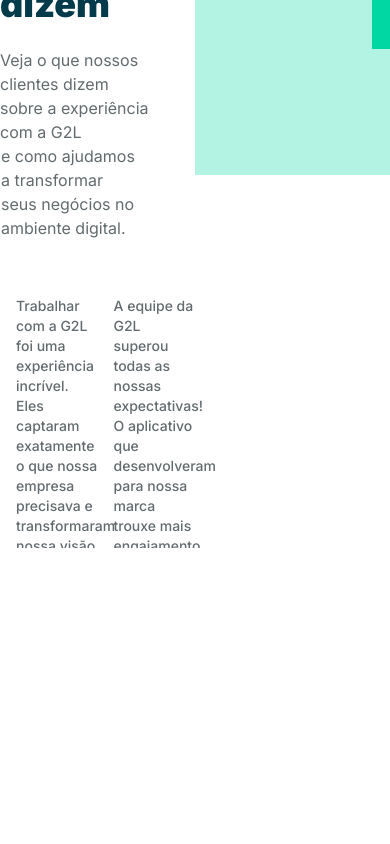
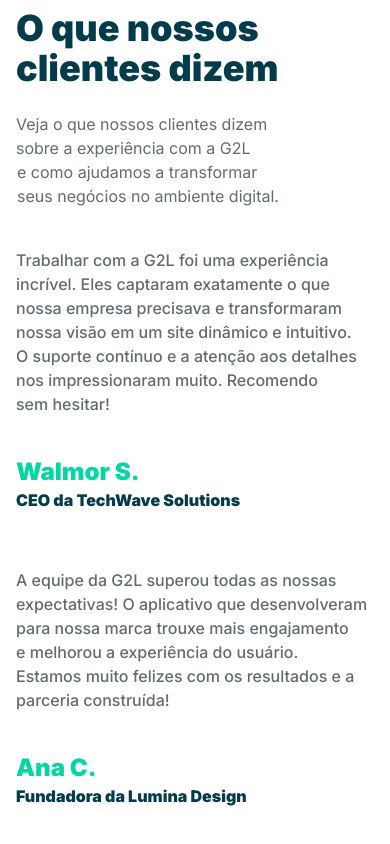
Before and after one commit to Gabriel-Andreoni/g2l, a Next.js app: page / in a window 390 px wide. Shown: the part 6062-6906 px from the top of the page. Before the commit the page ends 6610 px from the top, so only its background shows below. Built offline with nearby package versions, Linux system fonts and the light colour scheme.

Commit message:
Tornando a seção de depoimentos responsiva

```diff
--- a/app/sections/Testimonial/index.tsx
+++ b/app/sections/Testimonial/index.tsx
@@ -4,35 +4,35 @@
 
 export default function Testimonial() {
     return (
-        <section className="mt-28 h-screen relative overflow-hidden after:content-[''] after:w-4/12 desktop:after:h-4/6 mobile:after:h-2/6 after:block after:absolute after:top-16 after:-right-28 after:bg-[#01D6A3] after:z-[-1]">
-            <div className="max-w-7xl h-full mx-auto py-28 flex">
-                <div className="w-3/6 flex flex-col">
+        <section className="mt-28 desktop:h-screen mobile:h-auto relative overflow-hidden after:content-[''] after:w-4/12 desktop:after:h-4/6 after:block after:absolute after:top-16 after:-right-28 after:bg-[#01D6A3] after:z-[-1] mobile:after:h-60 mobile:after:left-0 mobile:after:top-0">
+            <div className="max-w-7xl h-full mx-auto py-28 mobile:p-4 desktop:p-0 flex desktop:flex-row mobile:flex-col">
+                <div className="desktop:w-3/6 mobile:w-full flex flex-col">
                     <div className="w-full flex flex-col">
-                        <h6 className="mb-4 text-2xl font-black text-[#01D6A3]">Depoimentos</h6>
+                        <h6 className="mb-4 mobile:mt-10 desktop:mt-0 text-2xl font-black text-[#01D6A3]">Depoimentos</h6>
                         <h2 className="mb-6 text-4xl font-black text-[#033B4A]">O que nossos clientes dizem</h2>
                         <p className="w-10/12 text-balance text-[#636B6E]">Veja o que nossos clientes dizem sobre a experiência com a G2L</p>
                         <p className="w-10/12 ml-[1px] text-balance text-[#636B6E]">e como ajudamos a transformar seus negócios no ambiente digital.</p>
                     </div>
-                    <div className="w-full p-4 mt-10 flex gap-4">
-                        <div className="w-3/6 flex flex-col">
-                            <p className="mb-auto text-sm font-medium text-[#636B6E]">Trabalhar com a G2L foi uma experiência incrível. Eles captaram exatamente o que nossa empresa precisava e transformaram nossa visão em um site dinâmico e intuitivo. O suporte contínuo e a atenção aos detalhes nos impressionaram muito. Recomendo sem hesitar!</p>
+                    <div className="w-full desktop:p-4 mobile:p-0 mt-10 flex desktop:flex-row mobile:flex-col gap-4">
+                        <div className="desktop:w-3/6 mobile:w-full flex flex-col">
+                            <p className="mb-auto desktop:text-sm mobile:text-md font-medium text-[#636B6E] mobile:text-pretty desktop:text-nowrap">Trabalhar com a G2L foi uma experiência incrível. Eles captaram exatamente o que nossa empresa precisava e transformaram nossa visão em um site dinâmico e intuitivo. O suporte contínuo e a atenção aos detalhes nos impressionaram muito. Recomendo sem hesitar!</p>
                             <span className="mt-10">
                                 <h2 className="text-2xl font-black text-[#01D6A3]">Walmor S.</h2>
-                                <h6 className="text-md font-black text-[#033B4A]">CEO da TechWave Solutions</h6>
+                                <h6 className="mobile:mb-10 desktop:mb-0 text-md font-black text-[#033B4A]">CEO da TechWave Solutions</h6>
                             </span>
                         </div>
 
-                        <div className="w-3/6 flex flex-col">
-                            <p className="mb-auto text-sm font-medium text-[#636B6E]">A equipe da G2L superou todas as nossas expectativas! O aplicativo que desenvolveram para nossa marca trouxe mais engajamento e melhorou a experiência do usuário. Estamos muito felizes com os resultados e a parceria construída!</p>
+                        <div className="desktop:w-3/6 mobile:w-full flex flex-col">
+                            <p className="mb-auto desktop:text-sm mobile:text-md font-medium text-[#636B6E] mobile:text-pretty desktop:text-nowrap">A equipe da G2L superou todas as nossas expectativas! O aplicativo que desenvolveram para nossa marca trouxe mais engajamento e melhorou a experiência do usuário. Estamos muito felizes com os resultados e a parceria construída!</p>
                             <span className="mt-10">
                                 <h2 className="text-2xl font-black text-[#01D6A3]">Ana C.</h2>
-                                <h6 className="text-md font-black text-[#033B4A]">Fundadora da Lumina Design</h6>
+                                <h6 className="mobile:mb-10 desktop:mb-0 text-md font-black text-[#033B4A]">Fundadora da Lumina Design</h6>
                             </span>
                         </div>
                     </div>
                 </div>
 
-                <div className="w-3/6 relative after:content-[''] after:w-full after:h-[359px] after:block after:absolute after:top-0 after:bg-[#01D6A3] after:opacity-30">
+                <div className="desktop:w-3/6 mobile:w-full relative mobile:order-[-1] after:content-[''] after:w-full desktop:after:h-[359px] mobile:after:h-[200px] after:block after:absolute after:top-0 after:bg-[#01D6A3] after:opacity-20">
                     <Image src={TestimonialsCover} alt="imagem de uma pessoa com um tablet na mão escrevendo um testemunho" />
                 </div>
             </div>
```
